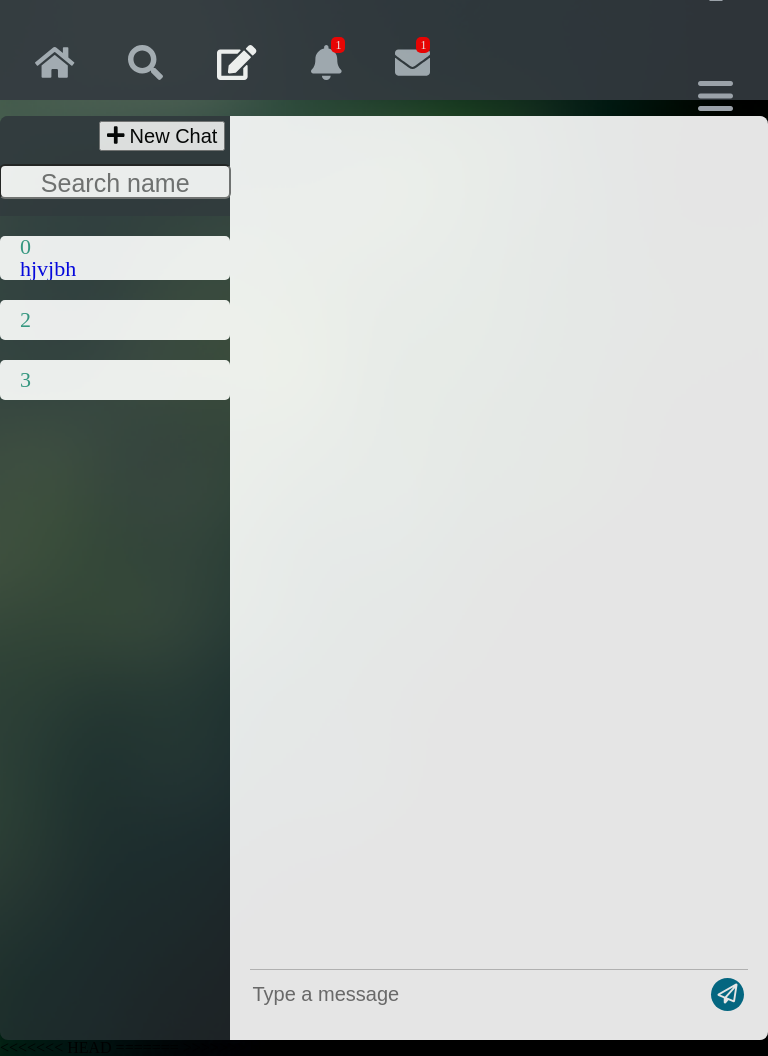
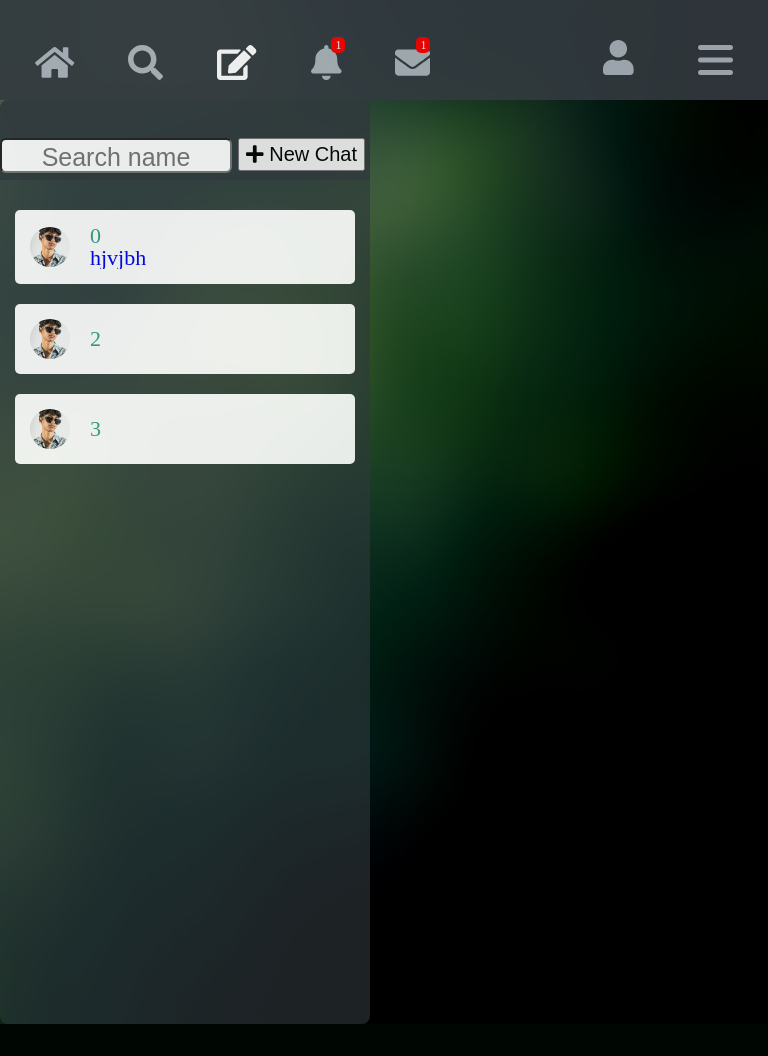
Before and after one commit to ngockhoa13/flask-mysql, a Flask app: page /chat/ in a window 768 px wide. After the commit the page ends 1024 px from the top, so only its background shows below. Run offline with Flask 3, Linux system fonts and the light colour scheme; a user stored in the database is signed in; data comes from the database, SQL or seed files in the repository; both versions use the stored data as it was after the commit; some libraries are stand-ins or nearby versions; some web fonts are replaced.

Commit message:
responsive tablet update

```diff
--- a/app/assests/css/responsive-mobile.css
+++ b/app/assests/css/responsive-mobile.css
@@ -484,7 +484,6 @@
         position: sticky;
         top: 0;
         left: 0;
-
     }
 
     /* end chat page */
--- a/app/assests/css/style.css
+++ b/app/assests/css/style.css
@@ -486,7 +486,6 @@ span.noti-content {
   font-weight: 400;
 }
 .noti-items {
-  padding-top: 10px;
   background-color: #f3f3f3;
   border-radius: 0px 0px 10px 10px;
 }
@@ -715,8 +714,20 @@ a.nav_edit {
   margin-left: 40px;
 }
 
+#publishedNotesContainer{
+  overflow-y: hidden;
+}
 .pro-post-items .pro-post-published-items{
   margin-top: 20px;
+}
+#lmao{
+  overflow-y: scroll;
+  max-height: calc( 100vh - 156px);
+}
+.lmao{
+  overflow-y: scroll;
+  max-height: calc( 100vh - 156px);
+
 }
 
 .pro-post-item {
--- a/app/assests/responsive/tablet.css
+++ b/app/assests/responsive/tablet.css
@@ -108,8 +112,17 @@
         margin-top: initial;
     }
 
+    .nav-bottom {
+        height: 60px;
+    }
+
     .navbar_items li {
         display: inline-block;
+    }
+
+    .nav-menu-items li {
+        display: inline-block;
+        align-items: center;
     }
 
     .blog-container {
@@ -256,7 +269,7 @@
 
     .nav-bottom li{
         color: #fff;
-        padding-bottom: 30px;
+        /* padding-bottom: 30px; */
         margin-top: -5px;
         position: relative;
     }
@@ -604,10 +686,14 @@
 
     .inbox-mess .mess{
         height: 924px;
+        width: 768px;
+        padding-left: 40px;
+        padding-top: 40px;
     }
 
     .inbox-mess .inbox-peo{
-        width: 30%;
+        width: 100%;
+        height: calc(1024px - 100px);
     }
 
     .inbox-peo .inbox-recent {
@@ -618,17 +704,19 @@
         display: none;
     }
 
+    .inbox-peo-list {
+        width: 370px;
+    }
+
     .inbox-peo-header {
-        height: 100px;
-        display: flex;
-        align-items: center;
-        justify-content: center;
+        height: 80px;
+        margin-bottom: 10px;
     }
 
     #new_chat_btn {
-        top: 5px;
+        top: 38px;
         right: 5px;
-        height: 30px;
+        height: 33px;
         font-size: 20px;
     }
 
@@ -703,13 +792,38 @@
     }
 
     .inbox-peo-mem {
-        margin: 0;
-        padding: 0;
-        margin-top: 20px;
+        padding: 15px;
+        margin: 0px;
+        margin: 20px 15px 0 15px;
     }
 
     .inbox-info {
         font-size: 22px;
+    }
+
+    .inbox-mess {
+        display: block;
+    }
+
+    #conservation {
+        display: none;
+    }
+
+    #inbox-list {
+        /* display: none; */
+    }
+
+    .mobile-back-button{
+        display: block !important;
+        position: sticky;
+        top: 0;
+        left: 0;
+        margin-top: -10px;
+    }
+
+    .msg_history {
+        height: 784px;
+        margin-top: 10px;
     }
 
 
--- a/app/assests/responsive/tablet.js
+++ b/app/assests/responsive/tablet.js
@@ -51,7 +51,7 @@ if (mediaQuery.matches) {
   var overlay = document.createElement("div");
   overlay.classList.add("overlay", "none");
   document.body.appendChild(overlay);
-  btnSearch.addEventListener("click", function (event) {
+  btnSearch.addEventListener("click", function () {
     if (blog_noti.classList.contains("none")) {
       blog_noti.classList.remove("none");
       if (search.classList.contains("none")) {
@@ -179,4 +179,6 @@ if (mediaQuery.matches) {
   newChat.addEventListener("click", function () {
     overlay.classList.remove("none");
   });
+
+
 }
--- a/app/routes.py
+++ b/app/routes.py
@@ -242,7 +242,7 @@ def profile():
         if profile_pic == None:
             profile_pic = os.path.join("", "../../img/avatar.jpg")
 
-        return render_template('profile.html', username=username, blog_info=blog_info,profile_pic=profile_pic, published_blogs=published_blogs,blog_count=blog_count)
+        return render_template('profile.html', username=username, blog_info=blog_info,profile_pic=profile_pic,  published_blogs=published_blogs,blog_count=blog_count)
     return redirect('/login')
 # Settings user information route -------------------------------
 @app.route('/settings', methods=["GET", "POST"])
--- a/app/templates/chatbox-code.html
+++ b/app/templates/chatbox-code.html
@@ -6,17 +6,13 @@
     <title>Chat</title>
     <link rel="stylesheet" href="./../assests/css/style.css" />
     <link rel="stylesheet" href="./../assests/css/reset.css">
-    <link rel="stylesheet" href="../assests/responsive/tablet.css">
+    <link rel="stylesheet" href="./../assests/responsive/tablet.css">
     <script src="//cdnjs.cloudflare.com/ajax/libs/jquery/3.2.1/jquery.min.js"></script>
   <script src="https://cdnjs.cloudflare.com/ajax/libs/socket.io/4.0.1/socket.io.js" integrity="sha512-q/dWJ3kcmjBLU4Qc47E4A9kTB4m3wuTY7vkFJDTZKjTs8jhyGQnaUrxa0Ytd0ssMZhbNua9hE+E7Qv1j+DyZwA==" crossorigin="anonymous"></script>
     <script src="./../assests/js/index.js"></script>
-<<<<<<< HEAD
-
-=======
     <link rel="stylesheet" href="../assests/css/responsive-mobile.css"/>
     <link href='https://fonts.googleapis.com/css?family=Lily Script One' rel='stylesheet'>
     <link href="https://fonts.googleapis.com/icon?family=Material+Icons" rel="stylesheet">
->>>>>>> bb51f8960d59e9117cad03f91879320925ac242c
 </head>
   <body class="chatbox-bg">
     <header class="header fixed">
@@ -54,13 +50,13 @@
                 >
               </li>
             </ul>
-            <div class="navbar_items_v2 navbar-bottom">
+            <div class="navbar_items_v2 navbar_items navbar-bottom">
               <div class="nav-bottom">
                 <div id="mobile-menu" class="nav_menu none">
                   <i class="fas fa-bars"></i>
                 </div>
                 <ul class="nav-menu-items">
-              <li>
+              <li class="profile">
                 <a href="{{ url_for('profile')}}" title="Profile"><i class="fas fa-user"></i></a>
               </li>
               <li class="temp">
@@ -71,11 +67,7 @@
                     ></a>
                   </li>
                   <li>
-<<<<<<< HEAD
-                    <a href="#" title="Logout" onclick="redirectToHome('logout')"><i class="fa-solid fa-right-from-bracket logout" style="font-size:18px"></i></i
-=======
-                <a href="{{ url_for('logout') }}" title="Logout"><i class="fa-solid fa-right-from-bracket" style="font-size:18px"></i></i
->>>>>>> bb51f8960d59e9117cad03f91879320925ac242c
+                    <a href="{{ url_for('logout') }}" title="Logout"><i class="fa-solid fa-right-from-bracket logout" style="font-size:18px"></i></i
                     ></a>
                   </li>
                 </ul>
@@ -233,6 +225,7 @@
     <script src="https://cdnjs.cloudflare.com/ajax/libs/socket.io/4.0.1/socket.io.js" integrity="sha512-q/dWJ3kcmjBLU4Qc47E4A9kTB4m3wuTY7vkFJDTZKjTs8jhyGQnaUrxa0Ytd0ssMZhbNua9hE+E7Qv1j+DyZwA==" crossorigin="anonymous"></script>
       <script src="./../assests/js/index.js"></script>
       <script src="./../assests/js/responsive-mobile.js"></script>
+      <script src="./../assests/responsive/tablet.js"></script>
       <script src="https://ajax.googleapis.com/ajax/libs/jquery/3.5.1/jquery.min.js"></script>
     <script>
         const listusername =   [
@@ -534,9 +527,6 @@
         return timeFormat;
       }
    </script>
-<<<<<<< HEAD
-   <script src="../assests/responsive/tablet.js"></script>
-=======
    <script>
     function BacktoInboxPeo() {
       var conservation = document.getElementById('conservation');
@@ -560,7 +550,7 @@
         var inboxList = document.getElementById('inbox-list');
         var isOpened = inboxList.style.display !== 'none';
         if (isOpened) {
-            conservation.style.display = 'block';
+            conservation.style.display = 'flex';
             inboxList.style.display='none';
 
         }
@@ -570,10 +560,12 @@
 
    }
     var mediaQuery = window.matchMedia('(max-width: 46.1875em)');
-    if (mediaQuery.matches) {
+    var mediaQuery1 = window.matchMedia(
+          "(min-width: 46.25em) and (max-width: 63.9375em)"
+        );
+    if (mediaQuery.matches || mediaQuery1.matches) {
           toConservation()
       }
     </script>
->>>>>>> bb51f8960d59e9117cad03f91879320925ac242c
   </body>
 </html>
```
Also changed, not shown: other parts of app/assests/responsive/tablet.css (+87 -10 lines), app/templates/blog.html (+2 -13 lines), app/templates/index.html (+11 -33 lines), app/templates/profile.html (+7 -12 lines), app/templates/settings.html (+27 -6 lines), README.md, app/openu.db, run.py (line endings or trailing spaces). Lines whose indentation alone changed are shown as unchanged.
